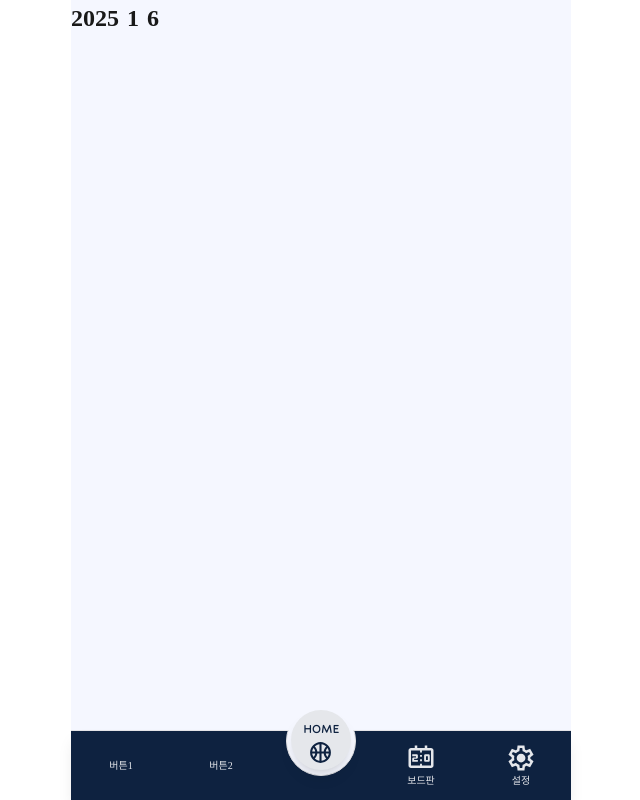
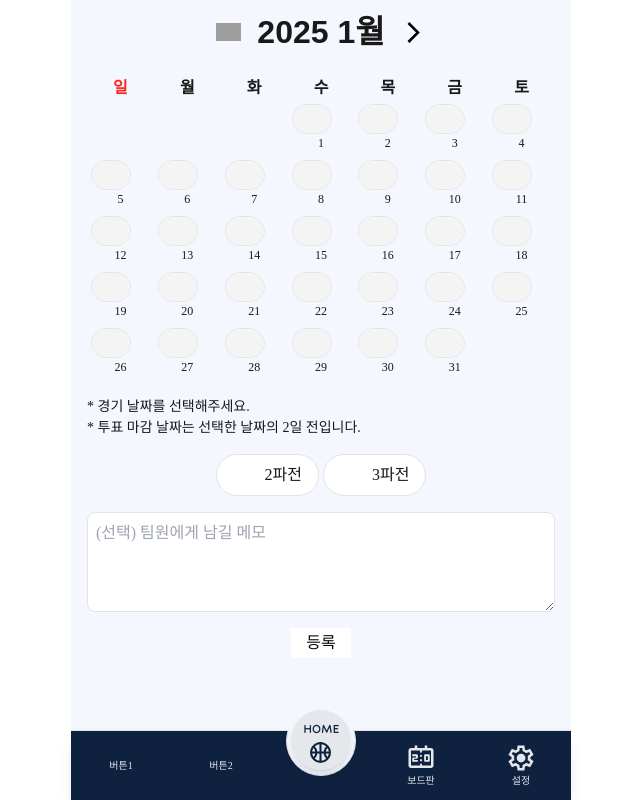
Before and after one commit to eiru123/team-master, a Next.js app: page /team/settings/vote in a window 1280 px wide. Shown: the whole page, without its empty margins (319-959 px from the left). Built offline with nearby package versions, Linux system fonts and the light colour scheme; grey boxes are pictures that could not be loaded; a web font is replaced by a local one.

Commit message:
경기 일정 세팅 페이지

```diff
--- a/src/app/team/settings/vote/page.tsx
+++ b/src/app/team/settings/vote/page.tsx
@@ -1,7 +1,20 @@
 'use client';
 
-import React from 'react';
+import React, { useState } from 'react';
 import Text from '@/components/ui/Text';
+import ShootSvg from '@/components/ui/svg/ShootSvg';
+import Image from 'next/image';
+import Wrapper from '@/components/ui/Wrapper';
+import {
+  getDaysInMonth,
+  monthList,
+  weekList,
+} from '../../../../../utils/handleCalendar';
+import VoteBasketballSvg from '@/components/ui/svg/VoteBasketballSvg';
+import NameTag from '@/components/ui/NameTag';
+import teamData from '../../../../../public/data/leagueTeam.json';
+import { colorSequence } from '@/config/teamColor-seq';
+import { useRouter } from 'next/navigation';
 
 /**
  * [화면 구성시 필요한 값]
@@ -20,26 +33,316 @@ import Text from '@/components/ui/Text';
  * ** 경기 날짜를 선택하면 해당 일 기준 2일 전이 마감날짜로 선택되도록 - 기본값 (달력에서 수정 가능 )
  */
 
+type GameType = 'l-free' | 'l-ing' | 'normal' | 'event';
+
 // TODO: useDday hooks 날짜 관련 hooks로 변경 후 값 수정하ㅣ
 const AdminVoteSetting = () => {
-  const year = new Date().getFullYear();
-  const month = new Date().getMonth();
-  const day = new Date().getDate();
+  const router = useRouter();
+  const [currentDate, setCurrentDate] = useState(new Date());
+  const [selectedDate, setSelectedDate] = useState(0);
+  const [selectedTeamNum, setSelectedTeamNum] = useState(0);
+  const [selectedGameType, setSelectedGameType] = useState('');
+  const [adminMemo, setAdminMemo] = useState('');
+  const { days, startDay } = getDaysInMonth(
+    currentDate.getFullYear(),
+    currentDate.getMonth(),
+  );
+
+  const changeMonth = (count: number) => {
+    const newDate = new Date(
+      currentDate.getFullYear(),
+      currentDate.getMonth() + count,
+      1,
+    );
+    setCurrentDate(newDate);
+    setSelectedDate(0);
+  };
+
+  const onClickSelectDate = (day: number) => {
+    setSelectedDate((prev) => (prev === day ? 0 : day));
+    scrollTo({
+      top: 100,
+      behavior: 'smooth',
+    });
+  };
+
+  const handleSelectTeamNum = (count: number) => {
+    setSelectedTeamNum(count);
+  };
+
+  const onClickSelectGameType = (id: GameType) => {
+    setSelectedGameType(id);
+  };
+
+  // TODO: 임시로 로컬 스토리지 저장
+  const onClickRegisterGame = () => {
+    if (
+      selectedDate === 0 &&
+      selectedTeamNum === 0 &&
+      selectedGameType === ''
+    ) {
+      console.log('selectedDate: ', selectedDate);
+      console.log('selectedTeamNum: ', selectedTeamNum);
+      console.log('selectedGameType: ', selectedGameType);
+      console.log('저장할 값 오류');
+      return;
+    }
+
+    const today = new Date();
+    today.setHours(0, 0, 0, 0);
+
+    const selectedFullDate = new Date(
+      currentDate.getFullYear(),
+      currentDate.getMonth(),
+      selectedDate,
+    );
+
+    if (selectedFullDate < today) {
+      console.log('날짜 선택 오류');
+      return;
+    }
+
+    const sendData = {
+      gameDate: currentDate,
+      teamNum: selectedTeamNum,
+      gameType: selectedGameType,
+      adminMemo: adminMemo,
+    };
+
+    console.log('sendData', sendData);
+
+    localStorage.setItem('gamePlan', JSON.stringify(sendData));
+    router.push('/team/board');
+  };
 
   return (
-    <>
-      <div className="flex items-center gap-2">
-        <Text type="span" fw={700} fz={24}>
-          {year}
+    <div className="h-[765px] relative">
+      <Wrapper>
+        <div className="flex items-center justify-center gap-4 mb-5">
+          <button onClick={() => changeMonth(-1)}>
+            <Image
+              src={'/img/icon/icon-arrow_back.svg'}
+              alt="이전"
+              width={25}
+              height={25}
+            />
+          </button>
+          <Text type="p" fw={700} fz={32} className="font-jua">
+            {currentDate.getFullYear()} {monthList[currentDate.getMonth()]}
+          </Text>
+          <button onClick={() => changeMonth(1)}>
+            <Image
+              src={'/img/icon/icon-arrow_forward.svg'}
+              alt="다음"
+              width={25}
+              height={25}
+            />
+          </button>
+        </div>
+        <div className="grid grid-cols-7 text-center">
+          {weekList.map((day) => (
+            <Text
+              type="p"
+              fw={700}
+              key={day}
+              color={day === '일' ? '#FB2722' : null}
+            >
+              {day}
+            </Text>
+          ))}
+
+          {Array.from({ length: startDay }).map((_, index) => (
+            <div key={`empty-${index}`} className="m-1"></div>
+          ))}
+
+          {days.map((day) => (
+            <div key={day} className="m-1">
+              <button
+                onClick={() => onClickSelectDate(day)}
+                className="border rounded-full w-[40px] h-[30px] overflow-hidden flex justify-end items-end"
+                style={
+                  selectedDate === day
+                    ? { backgroundColor: '#0E2240' }
+                    : { backgroundColor: '#fff' }
+                }
+              >
+                {selectedDate === day ? (
+                  <ShootSvg width={35} height={35} useYn={true} />
+                ) : (
+                  <div className="w-full h-full rounded-full bg-[#f4f4f4]"></div>
+                )}
+              </button>
+              <Text type="p" fz={12}>
+                {day}
+              </Text>
+            </div>
+          ))}
+        </div>
+      </Wrapper>
+
+      <Wrapper>
+        <Text type="p" fz={14}>
+          * 경기 날짜를 선택해주세요.
         </Text>
-        <Text type="span" fw={700} fz={24}>
-          {month + 1}
+        <Text type="p" fz={14}>
+          * 투표 마감 날짜는 선택한 날짜의 2일 전입니다.
         </Text>
-        <Text type="span" fw={700} fz={24}>
-          {day}
-        </Text>
-      </div>
-    </>
+      </Wrapper>
+
+      <Wrapper classname="w-full">
+        <div
+          style={
+            selectedTeamNum
+              ? {
+                  display: 'flex',
+                  alignItems: 'center',
+                  justifyContent: 'space-between',
+                  gap: 8,
+                }
+              : {}
+          }
+        >
+          <div
+            className="flex items-center justify-center"
+            style={
+              selectedTeamNum
+                ? {
+                    width: 100,
+                    flexDirection: 'column',
+                    gap: 2,
+                  }
+                : {
+                    flexDirection: 'row',
+                    gap: 4,
+                  }
+            }
+          >
+            {[2, 3].map((teamNum) => (
+              <label
+                key={teamNum}
+                className="flex items-center gap-2 border px-4 py-2 rounded-full"
+                style={
+                  selectedTeamNum
+                    ? selectedTeamNum === teamNum
+                      ? {
+                          backgroundColor: '#FEC524',
+                          borderRadius: 0,
+                          padding: '4px 8px',
+                        }
+                      : {
+                          backgroundColor: '#fff',
+                          borderRadius: 0,
+                          padding: '4px 8px',
+                        }
+                    : { backgroundColor: '#fff' }
+                }
+              >
+                <input
+                  type="radio"
+                  name="type"
+                  onChange={() => handleSelectTeamNum(teamNum)}
+                  className="hidden"
+                />
+                <VoteBasketballSvg
+                  width={24}
+                  height={24}
+                  useYn={selectedTeamNum === teamNum}
+                />
+                <Text type="p">{`${teamNum}파전`}</Text>
+              </label>
+            ))}
+          </div>
+          {selectedTeamNum !== 0 ? (
+            selectedTeamNum === 2 ? (
+              <div className="grid grid-cols-2 gap-1 w-[180px]">
+                {['normal', 'event'].map((gameType) => (
+                  <label key={gameType} className="relative">
+                    <NameTag
+                      type={gameType as GameType}
+                      useYn={selectedGameType === gameType}
+                    />
+                    <input
+                      type="radio"
+                      name="game-type"
+                      className="hidden"
+                      onChange={() =>
+                        onClickSelectGameType(gameType as GameType)
+                      }
+                    />
+                  </label>
+                ))}
+              </div>
+            ) : (
+              <div className="grid grid-cols-2 gap-1 w-[180px]">
+                {['normal', 'event', 'l-free', 'l-ing'].map((gameType) => (
+                  <label key={gameType} className="relative">
+                    <NameTag
+                      type={gameType as GameType}
+                      useYn={selectedGameType === gameType}
+                    />
+                    <input
+                      type="radio"
+                      name="game-type"
+                      className="hidden"
+                      onChange={() =>
+                        onClickSelectGameType(gameType as GameType)
+                      }
+                    />
+                  </label>
+                ))}
+              </div>
+            )
+          ) : null}
+        </div>
+      </Wrapper>
+
+      {/* 리그전일 경우 해당 팀의 이전 컬러값이 저장되었으면 함.
+          최초 리그전 팀 입력시 팀 컬러 순서를 저장하면 각 팀의 이전 컬러값의 다음 컬러코드를 불러오는 형식으로
+      */}
+      {selectedTeamNum === 3 && selectedGameType.includes('l-') ? (
+        <Wrapper classname="flex flex-col items-center gap-2 justify-center">
+          {teamData.map((team) => (
+            <div
+              key={team.name}
+              className="flex items-center gap-4 w-full justify-between"
+            >
+              <Text type="p" className="mr-4">
+                {team.name}
+              </Text>
+              <div className="grid grid-cols-3 gap-4 w-[200px] h-[20px]">
+                {colorSequence.map((color) => (
+                  <div
+                    key={`${team.name}-${color}`}
+                    className="w-full h-full border"
+                    style={{
+                      backgroundColor:
+                        team.prevColor === color ? color : 'transparent',
+                    }}
+                  ></div>
+                ))}
+              </div>
+            </div>
+          ))}
+        </Wrapper>
+      ) : null}
+
+      <Wrapper>
+        <textarea
+          className="w-full h-[100px] flex justify-center items-center p-2 border rounded-lg"
+          placeholder="(선택) 팀원에게 남길 메모"
+          onChange={(e) => setAdminMemo(e.target.value)}
+        />
+      </Wrapper>
+
+      <Wrapper classname=" pt-2 flex justify-center">
+        <button
+          onClick={onClickRegisterGame}
+          className="w-[60px] h-[30px] bg-white"
+        >
+          등록
+        </button>
+      </Wrapper>
+    </div>
   );
 };
 
```
